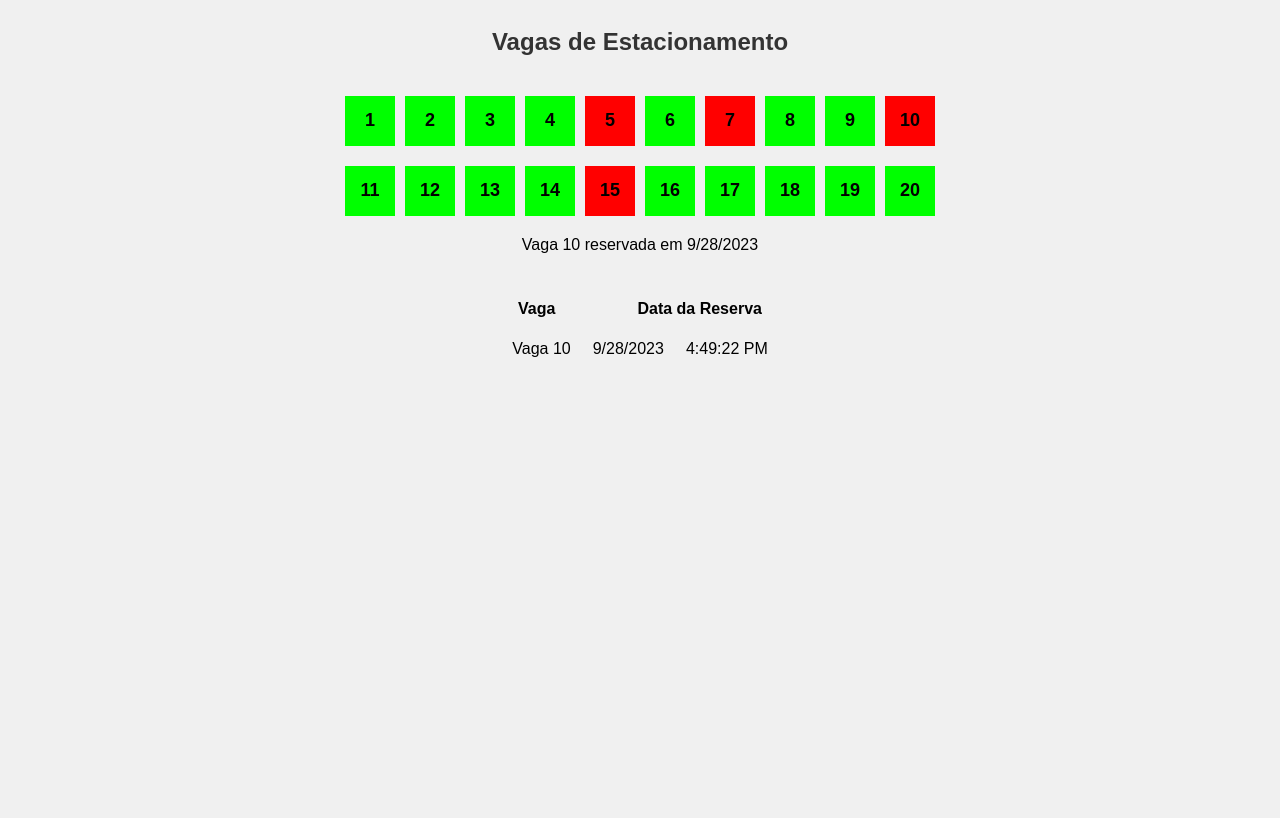
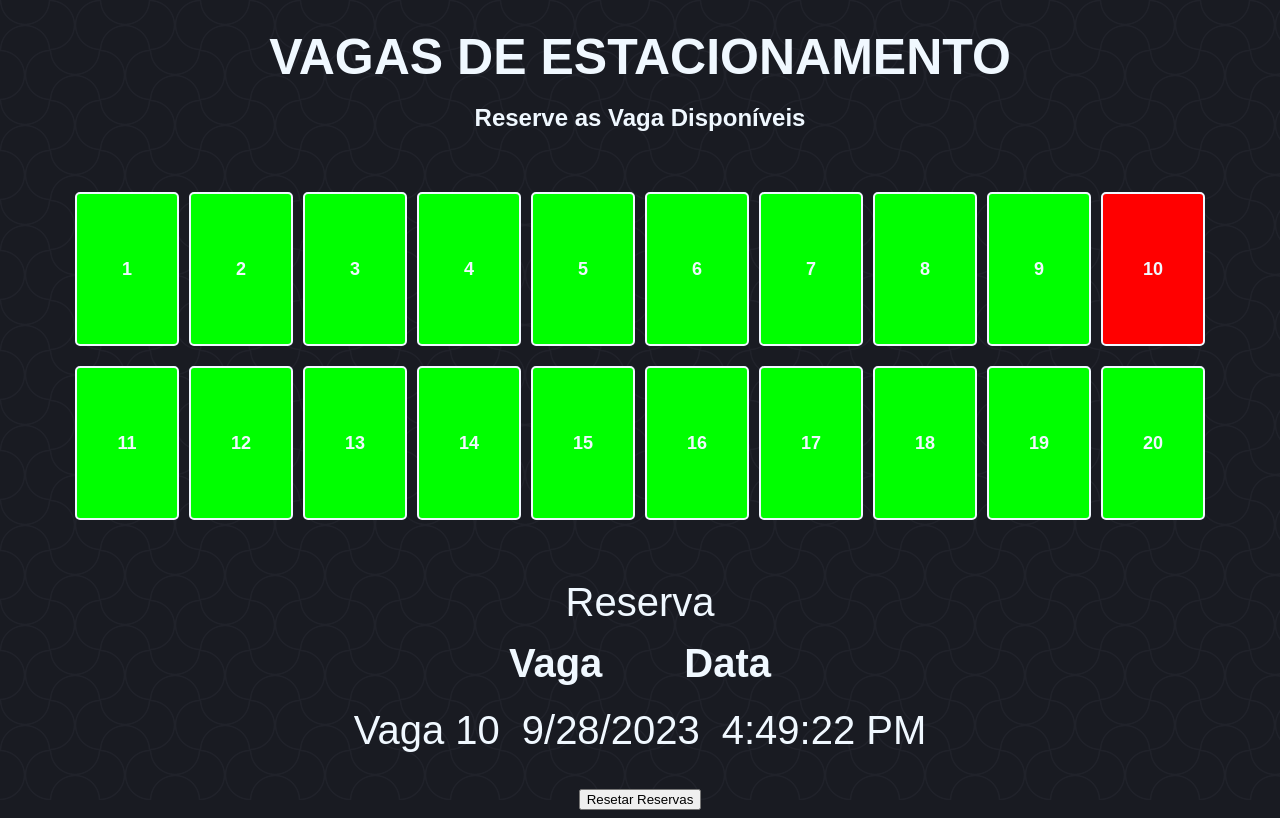
Before and after one commit to DL2K22/TCC_CC_UNIP, a plain HTML site: page Index.html in a window 1280 px wide. Both pictures are taken after a click on the element "10". Drawn offline with Linux system fonts and the light colour scheme; a web font is replaced by a local one.

Commit message:
Atualização

```diff
--- a/CSS/Index.css
+++ b/CSS/Index.css
@@ -1,7 +1,36 @@
+@import url('https://fonts.googleapis.com/css2?family=Bai+Jamjuree:wght@200&family=Bebas+Neue&family=Josefin+Slab:wght@100&family=Michroma&family=Overpass+Mono:wght@300&family=Syncopate&family=Thasadith&family=Tsukimi+Rounded:wght@300&display=swap');
+
+/*
+font-family: 'Bai Jamjuree', sans-serif;
+font-family: 'Bebas Neue', sans-serif;
+font-family: 'Josefin Slab', serif;
+font-family: 'Michroma', sans-serif;
+font-family: 'Overpass Mono', monospace;
+font-family: 'Syncopate', sans-serif;
+font-family: 'Thasadith', sans-serif;
+font-family: 'Tsukimi Rounded', sans-serif;
+*/
+
+html {
+    --s: 50px;
+    --c: #191b22;
+    --_s: calc(2*var(--s)) calc(2*var(--s));
+    --_g: 35.36% 35.36% at;
+    --_c: #0000 66%,#20222a 68% 70%,#0000 72%;
+    background:
+      radial-gradient(var(--_g) 100% 25%,var(--_c)) var(--s) var(--s)/var(--_s),
+      radial-gradient(var(--_g) 0 75%,var(--_c)) var(--s) var(--s)/var(--_s),
+      radial-gradient(var(--_g) 100% 25%,var(--_c)) 0 0/var(--_s),
+      radial-gradient(var(--_g) 0 75%,var(--_c)) 0 0/var(--_s),
+      repeating-conic-gradient(var(--c) 0 25%,#0000 0 50%) 0 0/var(--_s),
+      radial-gradient(var(--_c)) 0 calc(var(--s)/2)/var(--s) var(--s) var(--c);
+    background-attachment: fixed;
+}
+
 body {
-    font-family: Arial, sans-serif;
+    font-family: 'Bai Jamjuree', sans-serif;
+    color: aliceblue;
     text-align: center;
-    background-color: #f0f0f0;
 }
 
 .Section1{
@@ -14,7 +43,16 @@ body {
 }
 
 h1 {
-    color: #333;
+    color: aliceblue;
+    font-size: 50px;
+    margin: 0;
+    margin-top: 20px;
+    text-transform: uppercase;
+}
+
+h2{
+    margin: 0;
+    margin-bottom: 40px;
 }
 
 .vagas {
@@ -26,8 +64,8 @@ h1 {
 }
 
 .vaga {
-    width: 50px;
-    height: 50px;
+    width: 100px;
+    height: 150px;
     background-color: #00ff00; /* Verde para vagas livres */
     display: flex;
     justify-content: center;
@@ -35,6 +73,9 @@ h1 {
     font-weight: bold;
     font-size: 18px;
     cursor: pointer;
+    border-style: solid;
+    border-radius: 5px;
+    border-width: 2px;
 }
 
 .info{
@@ -45,6 +86,7 @@ h1 {
 .Reserva{
     padding: 10px;
     margin: 10px;
+    font-size: 40px;
 }
 
 table{
--- a/Index.html
+++ b/Index.html
@@ -9,6 +9,8 @@
 <body>
     <section class="Section1">
         <h1>Vagas de Estacionamento</h1>
+        <br>
+        <h2>Reserve as Vaga Disponíveis</h2>
         <div class="vagas">
             <!-- Vagas livres -->
             <div class="vaga livre">1</div>
@@ -38,15 +40,19 @@
         <div class="Reserva">
             <table>
                 <thead>
+                    <tr>Reserva</tr>
+                </thead>
+                <thead>
                     <tr>
                         <th>Vaga</th>
-                        <th>Data da Reserva</th>
+                        <th>Data</th>
                     </tr>
                 </thead>
                 <tbody id="reservas"></tbody>
             </table>
         </div>
     </section>
+    <button id="resetButton">Resetar Reservas</button>
     <script src="/JavaScript/Index.js"></script>
 </body>
 </html>
--- a/JavaScript/Index.js
+++ b/JavaScript/Index.js
@@ -1,42 +1,87 @@
 const vagas = document.querySelectorAll('.vaga');
 const tabelaReservas = document.getElementById('reservas');
 
-function randomizarStatusVagas() {
-    vagas.forEach((vaga) => {
-        const randomStatus = Math.random() < 0.5 ? 'livre' : 'ocupada';
-        vaga.classList.remove('livre', 'ocupada');
-        vaga.classList.add(randomStatus);
-    });
 
-    // Limpe a tabela de reservas ao randomizar as vagas
-    tabelaReservas.innerHTML = '';
+
+// Verifique se há reservas anteriores no localStorage e recupere-as
+const reservasAnteriores = JSON.parse(localStorage.getItem('reservas')) || [];
+
+// Função para adicionar uma reserva ao localStorage e à tabela
+function adicionarReserva(vagaIndex) {
+    const dataHora = new Date(); // Obtém a data e hora atuais
+    const dia = dataHora.toLocaleDateString();
+    const hora = dataHora.toLocaleTimeString();
+
+    // Crie um objeto com os detalhes da reserva
+    const reserva = {
+        vaga: `Vaga ${vagaIndex + 1}`,
+        data: dia,
+        hora: hora,
+    };
+
+    // Adicione a reserva ao array de reservas e ao localStorage
+    reservasAnteriores.push(reserva);
+    localStorage.setItem('reservas', JSON.stringify(reservasAnteriores));
+
+    // Crie uma nova linha na tabela de reservas
+    const newRow = tabelaReservas.insertRow();
+    const cell1 = newRow.insertCell(0);
+    const cell2 = newRow.insertCell(1);
+    const cell3 = newRow.insertCell(2);
+    cell1.innerHTML = reserva.vaga;
+    cell2.innerHTML = reserva.data;
+    cell3.innerHTML = reserva.hora;
 }
 
-// Chame a função para randomizar as vagas quando a página carregar
-window.addEventListener('load', randomizarStatusVagas);
+// Verifique se há vagas ocupadas previamente e atualize o estado das vagas
+vagas.forEach((vaga, index) => {
+    const reservaAnterior = reservasAnteriores.find(reserva => reserva.vaga === `Vaga ${index + 1}`);
 
-vagas.forEach((vaga, index) => {
+    if (reservaAnterior) {
+        vaga.classList.remove('livre');
+        vaga.classList.add('ocupada');
+    }
+
     vaga.addEventListener('click', () => {
         if (vaga.classList.contains('livre')) {
             vaga.classList.remove('livre');
             vaga.classList.add('ocupada');
-            const dataHora = new Date();
-            const dia = dataHora.toLocaleDateString();
-            const hora = dataHora.toLocaleTimeString();
-
-            // Crie uma nova linha na tabela de reservas
-            const newRow = tabelaReservas.insertRow();
-            const cell1 = newRow.insertCell(0);
-            const cell2 = newRow.insertCell(1);
-            const cell3 = newRow.insertCell(2);
-            cell1.innerHTML = `Vaga ${index + 1}`;
-            cell2.innerHTML = dia;
-            cell3.innerHTML = hora;
-            document.getElementById('info').innerHTML = `Vaga ${index + 1} reservada em ${dia}`;
-            alert("A reserva foi definida.");
+            adicionarReserva(index);
         } else {
             document.getElementById('info').innerHTML = 'Esta vaga já está ocupada.';
-            alert("Vaga já ocupada.");
         }
     });
 });
+
+
+// Função para carregar as reservas do localStorage e exibi-las na tabela
+function carregarReservas() {
+    const reservasAnteriores = JSON.parse(localStorage.getItem('reservas')) || [];
+
+    reservasAnteriores.forEach((reserva) => {
+        const newRow = tabelaReservas.insertRow();
+        const cell1 = newRow.insertCell(0);
+        const cell2 = newRow.insertCell(1);
+        const cell3 = newRow.insertCell(2);
+        cell1.innerHTML = reserva.vaga;
+        cell2.innerHTML = reserva.data;
+        cell3.innerHTML = reserva.hora;
+    });
+}
+
+// Chame a função para carregar as reservas assim que a página for carregada
+window.addEventListener('load', carregarReservas);
+
+function resetarReservas() {
+    tabelaReservas.innerHTML = ''; // Limpa a tabela
+    localStorage.removeItem('reservas'); // Remove os dados do localStorage
+
+    // Torna todas as vagas livres
+    vagas.forEach((vaga) => {
+        vaga.classList.remove('ocupada');
+        vaga.classList.add('livre');
+    });
+}
+
+const resetButton = document.getElementById('resetButton');
+resetButton.addEventListener('click', resetarReservas);
```
